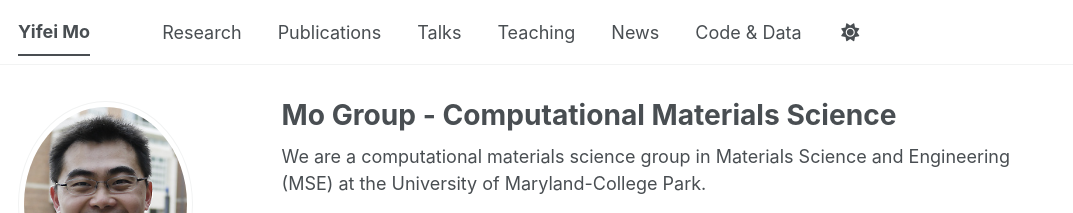
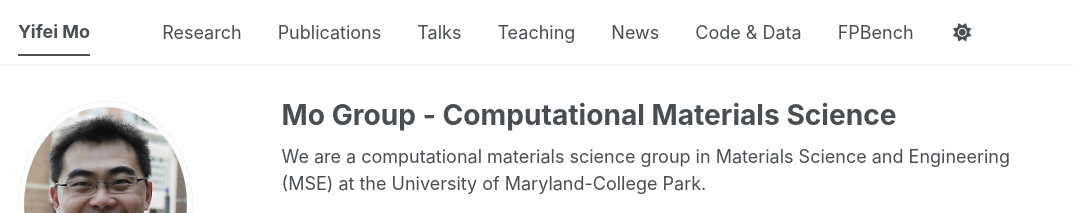
Before and after one commit to yifeimo/yifeimo.github.io, a Jekyll site: the page built from _pages/about.md, in a window 1280 px wide. Shown: the top 213 px of the page, without its empty margins (0-1073 px from the left). Built offline with Jekyll 4.4.1, drawn with Linux system fonts in a browser that asks for light colours; a style sheet for code colours, icons or effects is not loaded.

Commit message:
Add FPBench tab to top navigation
Co-Authored-By: Claude Sonnet 5 <noreply@anthropic.com>

```diff
--- a/_data/navigation.yml
+++ b/_data/navigation.yml
@@ -25,3 +25,6 @@ main:
 
   - title: "Code & Data"
     url: /code-data/
+
+  - title: "FPBench"
+    url: https://mogroupumd.github.io/FPBench/
```
